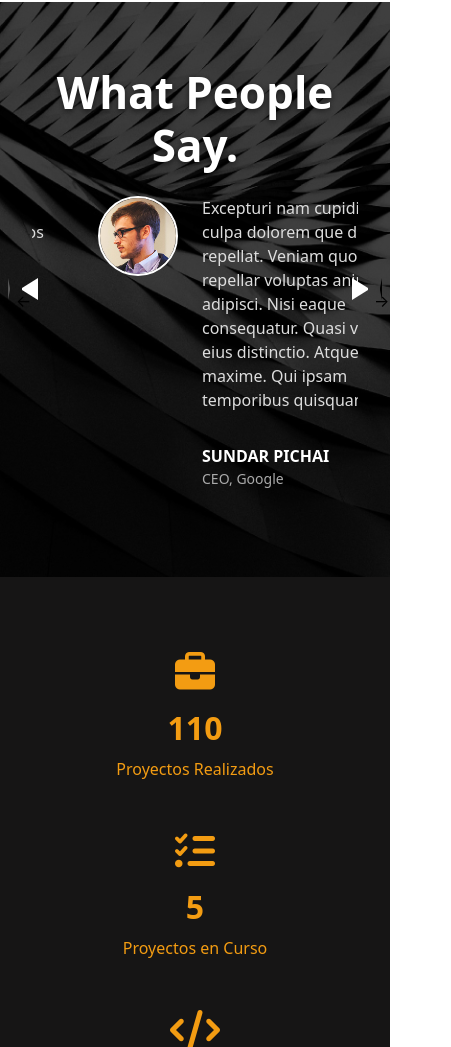
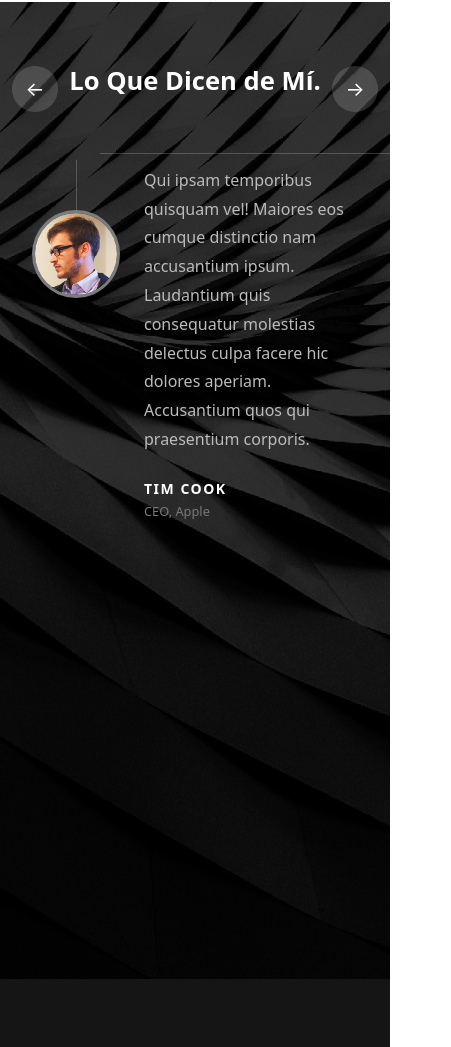
Before and after one commit to VmSoftwareSolution/LandingPage_Felipe_Agudelo, an Angular app: page / in a window 390 px wide. Shown: the part 10953-12000 px from the top of the page, 451 px wide, since content can reach past the window. Built offline with nearby package versions, Linux system fonts and the light colour scheme.

Commit message:
FIX(testimonial): Fix design

```diff
--- a/src/app/pages/landinpage/landinpage.ts
+++ b/src/app/pages/landinpage/landinpage.ts
@@ -10,7 +10,7 @@ import { Statistics } from '../statistics/statistics';
 
 @Component({
   selector: 'app-landinpage',
-  imports: [Home, Portfolio, Scroll, About , Contact, Footer, Testimonial, Statistics],
+  imports: [Home, Portfolio, Scroll, About , Contact, Testimonial, Statistics],
   templateUrl: './landinpage.html',
   styleUrl: './landinpage.css'
 })
--- a/src/app/pages/testimonial/testimonial.css
+++ b/src/app/pages/testimonial/testimonial.css
@@ -1,16 +1,38 @@
 .reference-section {
   background: url('/testimonial-bg.jpg') center/cover no-repeat;
   position: relative;
-  padding: 4rem 2rem;
-  overflow: hidden;
+  padding: 5rem 0 6rem;
   color: #fff;
 
   &::before {
     content: '';
     position: absolute;
     inset: 0;
-    background: rgba(0, 0, 0, 0.75);
+    background: rgba(0, 0, 0, 0.80);
     z-index: 1;
+  }
+
+  .nav-btn {
+    position: absolute;
+    top: 5rem;
+    z-index: 3;
+    width: 46px;
+    height: 46px;
+    border-radius: 50%;
+    background: rgba(255, 255, 255, 0.15);
+    border: none;
+    color: #fff;
+    font-size: 1.25rem;
+    cursor: pointer;
+    display: flex;
+    align-items: center;
+    justify-content: center;
+    transition: background 0.25s;
+    user-select: none;
+
+    &:hover { background: rgba(255, 255, 255, 0.30); }
+    &.nav-left  { left: 2.5rem; }
+    &.nav-right { right: 2.5rem; }
   }
 
   .section-title {
@@ -19,158 +41,135 @@
     text-align: center;
     font-size: 2.75rem;
     font-weight: 600;
-    margin-bottom: 1.5rem;
-    text-shadow: 0 2px 6px rgba(0, 0, 0, 0.6);
+    color: #fff;
+    margin: 0 0 3.5rem;
+    padding: 0 7rem;
   }
 
-  .carousel-wrapper {
+  .h-line-full {
     position: relative;
-    width: 100%;
-    max-width: 1200px;
+    z-index: 2;
+    width: 90%;
+    margin-left: 100px;
+    height: 1px;
+    background: rgba(255, 255, 255, 0.20);
+  }
+
+  .carousel-outer {
+    position: relative;
+    z-index: 2;
+    max-width: 1100px;
     margin: 0 auto;
     overflow: hidden;
-    z-index: 2;
   }
 
-  .carousel {
+  .carousel-track {
     display: flex;
-    flex-wrap: nowrap;
-    gap: 2rem;
-    transition: transform 0.3s ease;
-    will-change: transform;
+    overflow-x: scroll;
+    overflow-y: visible;
+    scroll-behavior: auto;
+    scrollbar-width: none;
+    -ms-overflow-style: none;
+    cursor: grab;
+
+
+    &.is-dragging { cursor: grabbing; }
   }
 
-  .reference-card {
+  .carousel-page {
+    display: flex;
+    flex-shrink: 0;
+    width: 100%;
+    align-items: flex-start;
+    padding: 0 2rem;
+    box-sizing: border-box;
+    gap: 2rem;
+  }
+
+  .testimonial-item {
     flex: 0 0 calc(50% - 1rem);
-    background: transparent;
-    padding: 0;
+    display: flex;
+    align-items: flex-start;
+    gap: 1.5rem;
+    user-select: none;
     min-width: 0;
   }
 
-  .reference-layout {
-    display: flex;
-    align-items: flex-start;
-
-    .author-img {
-      margin-right: 1.5rem;
-      position: relative;
+  .author-col {
     display: flex;
     flex-direction: column;
     align-items: center;
-
-      img {
-        width: 80px;
-        height: 80px;
-        border-radius: 50%;
-        border: 2px solid #fff;
-        object-fit: cover;
-        z-index: 1;
+    flex-shrink: 0;
   }
 
-      .vertical-line {
-        width: 2px;
+  .author-img {
+    pointer-events: none;
+    user-select: none;
+    width: 88px;
+    height: 88px;
+    border-radius: 50%;
+    border: 3px solid rgba(255, 255, 255, 0.45);
+    object-fit: cover;
+    display: block;
+    background: #111;
+  }
+
+  .v-line {
+    width: 1px;
     flex-grow: 1;
-        background: rgba(255, 255, 255, 0.3);
-        margin-top: -5px;
-      }
+    min-height: 50px;
+    background: rgba(255, 255, 255, 0.20);
+    margin-top: 6px;
   }
 
   .content {
+    flex: 1;
+    min-width: 0;
+    padding-top: 0.75rem;
+  }
+
   .quote {
     font-size: 1rem;
-        color: #ddd;
-        margin-bottom: 2rem;
+    line-height: 1.8;
+    color: #bbb;
+    margin: 0 0 1.5rem;
+    word-break: break-word;
+    overflow-wrap: break-word;
   }
 
-      .author-details {
   .author-name {
-          font-weight: bold;
+    font-size: 0.875rem;
+    font-weight: 700;
+    letter-spacing: 1.5px;
+    color: #fff;
     text-transform: uppercase;
-          font-size: 1rem;
   }
 
   .author-role {
-          font-size: 0.875rem;
-          color: #aaa;
-        }
-      }
-    }
-  }
-
-  .navigation-controls {
-    position: absolute;
-    top: 50%;
-    transform: translateY(-50%);
-    z-index: 3;
-
-    &.left {
-      left: 1.5rem;
-
-      .nav-button {
-        width: 0;
-        height: 0;
-        border-top: 12px solid transparent;
-        border-bottom: 12px solid transparent;
-        border-right: 18px solid #fff;
-        background: none;
-        border-radius: 0;
-        display: block;
-        cursor: pointer;
-
-        &:hover {
-          border-right-color: #d07900;
-          transform: scale(1.2);
-        }
-      }
-    }
-
-    &.right {
-      right: 1.5rem;
-
-      .nav-button {
-        width: 0;
-        height: 0;
-        border-top: 12px solid transparent;
-        border-bottom: 12px solid transparent;
-        border-left: 18px solid #fff;
-        background: none;
-        border-radius: 0;
-        display: block;
-        cursor: pointer;
-
-        &:hover {
-          border-left-color: #d07900;
-          transform: scale(1.2);
-        }
-      }
-    }
+    font-size: 0.8rem;
+    color: #777;
+    margin-top: 3px;
   }
 
   @media (max-width: 768px) {
-    .reference-card {
-      flex: 0 0 100%;
+    padding: 4rem 0 5rem;
+
+    .section-title {
+      font-size: 1.6rem;
+      padding: 0 4rem;
     }
 
-    .navigation-controls {
-      &.left {
-        left: 0.5rem;
+    .nav-btn {
+      top: 4rem;
+      &.nav-left  { left: 0.75rem; }
+      &.nav-right { right: 0.75rem; }
+    }
 
-        .nav-button {
-          border-top: 10px solid transparent;
-          border-bottom: 10px solid transparent;
-          border-right: 16px solid #fff;
+    .carousel-page {
+      flex-direction: column;
+      gap: 2.5rem;
+    }
+
+    .testimonial-item { flex: 0 0 100%; }
   }
 }
-
-      &.right {
-        right: 0.5rem;
-
-        .nav-button {
-          border-top: 10px solid transparent;
-          border-bottom: 10px solid transparent;
-          border-left: 16px solid #fff;
-        }
-      }
-    }
-  }
-}
--- a/src/app/pages/testimonial/testimonial.html
+++ b/src/app/pages/testimonial/testimonial.html
@@ -1,35 +1,50 @@
 <section class="reference-section" id="testimonios">
-  <h2 class="section-title">What People Say.</h2>
 
-  <div class="navigation-controls left">
-    <button class="nav-button" (click)="previousSlide()">←</button>
-  </div>
+  <button class="nav-btn nav-left" (click)="previousSlide()">&#8592;</button>
+  <button class="nav-btn nav-right" (click)="nextSlide()">&#8594;</button>
 
-  <div class="navigation-controls right">
-    <button class="nav-button" (click)="nextSlide()">→</button>
-  </div>
+  <h2 class="section-title">Lo Que Dicen de Mí.</h2>
 
-  <div class="carousel-wrapper" #carousel
-       (mousedown)="startDrag($event)"
-       (mouseup)="endDrag()"
-       (mouseleave)="endDrag()"
-       (mousemove)="onDrag($event)">
-    <div class="carousel" [style.cursor]="isDragging ? 'grabbing' : 'grab'">
-      <div class="reference-card" *ngFor="let reference of references">
-        <div class="reference-layout">
-          <div class="author-img">
-            <img [src]="reference.image" alt="{{reference.name}}" />
-            <div class="vertical-line"></div>
+  <div class="h-line-full"></div>
+
+  <div class="carousel-outer">
+    <div
+      class="carousel-track"
+      #track
+      [class.is-dragging]="isDragging"
+      (mousedown)="startDrag($event)"
+      (touchstart)="startTouchDrag($event)"
+      (touchmove)="onTouchDrag($event)"
+      (touchend)="endTouchDrag($event)"
+    >
+      <div class="carousel-page" *ngFor="let pair of pairs">
+
+        <div class="testimonial-item">
+          <div class="author-col">
+            <div class="v-line"></div>
+            <img [src]="pair.first.image" [alt]="pair.first.name" class="author-img" />
           </div>
           <div class="content">
-            <p class="quote">{{ reference.comment }}</p>
-            <div class="author-details">
-              <div class="author-name">{{ reference.name | uppercase }}</div>
-              <div class="author-role">{{ reference.role }}</div>
-            </div>
+            <p class="quote">{{ pair.first.comment }}</p>
+            <div class="author-name">{{ pair.first.name | uppercase }}</div>
+            <div class="author-role">{{ pair.first.role }}</div>
           </div>
         </div>
+
+        <div class="testimonial-item">
+          <div class="author-col">
+            <div class="v-line"></div>
+            <img [src]="pair.second.image" [alt]="pair.second.name" class="author-img" />
+          </div>
+          <div class="content">
+            <p class="quote">{{ pair.second.comment }}</p>
+            <div class="author-name">{{ pair.second.name | uppercase }}</div>
+            <div class="author-role">{{ pair.second.role }}</div>
+          </div>
+        </div>
+
       </div>
     </div>
   </div>
+
 </section>
--- a/src/app/pages/testimonial/testimonial.ts
+++ b/src/app/pages/testimonial/testimonial.ts
@@ -1,5 +1,7 @@
 import { CommonModule } from '@angular/common';
-import { Component, ElementRef, ViewChild, OnInit, OnDestroy } from '@angular/core';
+import {
+  Component, ElementRef, ViewChild, AfterViewInit, OnDestroy
+} from '@angular/core';
 
 @Component({
   selector: 'app-testimonial',
@@ -8,96 +10,206 @@ import { Component, ElementRef, ViewChild, OnInit, OnDestroy } from '@angular/co
   templateUrl: './testimonial.html',
   styleUrls: ['./testimonial.css']
 })
-export class Testimonial implements OnInit, OnDestroy {
-  @ViewChild('carousel') carouselRef!: ElementRef;
+export class Testimonial implements AfterViewInit, OnDestroy {
 
-  isDragging = false;
-  startX = 0;
-  scrollLeft = 0;
-  autoScrollInterval: any;
-  resumeTimeout: any;
+  @ViewChild('track') trackRef!: ElementRef<HTMLElement>;
+
+  currentIndex = 0;
+  isDragging   = false;
+
+  private dragStartX  = 0;
+  private scrollStart = 0;
+  private hasMoved    = false;
+  private isSnapping  = false;
+  private resizeObs!: ResizeObserver;
+
+  private boundMouseMove!: (e: MouseEvent) => void;
+  private boundMouseUp!:   (e: MouseEvent) => void;
 
   references = [
     {
       name: 'Tim Cook',
       role: 'CEO, Apple',
-      comment: 'Qui apam temporibus quisquam vel! Maiores eos cumque distinctio nam accusantium ipsum. Laudantium quis consequatur molestias dolentus culpa facere hic dolores aperiam. Accusantium quos qui praesentium corporis.',
+      comment: 'Qui ipsam temporibus quisquam vel! Maiores eos cumque distinctio nam accusantium ipsum. Laudantium quis consequatur molestias delectus culpa facere hic dolores aperiam. Accusantium quos qui praesentium corporis.',
       image: '/user-01.jpg'
     },
     {
       name: 'Sundar Pichai',
       role: 'CEO, Google',
-      comment: 'Excepturi nam cupiditate culpa dolorem que dolentis repellat. Veniam quos repellar voluptas animi adipisci. Nisi eaque consequatur. Quasi voluptas eius distinctio. Atque eos maxime. Qui ipsam temporibus quisquam vel.',
-      image: '/user-01.jpg'
+      comment: 'Excepturi nam cupiditate culpa doloremque deleniti repellat. Veniam quos repellat voluptas animi adipisci. Nisi eaque consequatur. Quasi voluptas eius distinctio. Atque eos maxime. Qui ipsam temporibus quisquam vel.',
+      image: '/user-02.jpg'
     },
     {
       name: 'Elon Musk',
       role: 'CEO, Tesla & SpaceX',
-      comment: 'Outstanding work ethic and innovative thinking. The level of dedication and creativity shown is truly remarkable. Highly recommend for any challenging project.',
+      comment: 'Outstanding work ethic and innovative thinking. The level of dedication and creativity shown is truly remarkable. Highly recommend for any challenging project that requires vision.',
       image: '/user-01.jpg'
     },
     {
       name: 'Satya Nadella',
       role: 'CEO, Microsoft',
-      comment: 'Exceptional leadership and technical expertise. The ability to transform complex problems into elegant solutions is impressive. A true professional in every sense.',
+      comment: 'Repellat dignissimos libero. Qui sed at corrupti expedita voluptas odit. Nihil ea quia nesciunt. Ducimus aut sed ipsam. Autem eaque officia cum exercitationem sunt voluptatum accusamus.',
       image: '/user-02.jpg'
     }
   ];
 
-  ngOnInit() {
-    this.startAutoScroll();
+  get pairs(): { first: any, second: any }[] {
+    const result = [];
+    for (let i = 0; i < this.references.length; i += 2) {
+      result.push({
+        first:  this.references[i],
+        second: this.references[i + 1] ?? this.references[0]
+      });
+    }
+    return result;
+  }
+
+  get activePairIndex(): number {
+    return Math.floor(this.currentIndex / 2);
+  }
+
+
+  ngAfterViewInit() {
+    this.boundMouseMove = (e) => this.onDrag(e);
+    this.boundMouseUp   = (e) => this.endDrag(e);
+
+    this.scrollToPair(this.activePairIndex, false);
+
+    this.resizeObs = new ResizeObserver(() => {
+      this.scrollToPair(this.activePairIndex, false);
+    });
+    this.resizeObs.observe(this.trackRef.nativeElement);
   }
 
   ngOnDestroy() {
-    clearInterval(this.autoScrollInterval);
-    clearTimeout(this.resumeTimeout);
+    this.removeDocumentListeners();
+    this.resizeObs?.disconnect();
   }
 
-  startAutoScroll() {
-    this.autoScrollInterval = setInterval(() => this.nextSlide(false), 4000);
+
+  private getTrack(): HTMLElement {
+    return this.trackRef.nativeElement;
   }
 
-  stopAutoScroll() {
-    clearInterval(this.autoScrollInterval);
+  private getPageWidth(): number {
+    return this.getTrack().parentElement?.offsetWidth ?? 0;
   }
 
-  pauseAutoScrollFor(seconds: number) {
-    this.stopAutoScroll();
-    clearTimeout(this.resumeTimeout);
-    this.resumeTimeout = setTimeout(() => this.startAutoScroll(), seconds * 1000);
+  private scrollToPair(pairIndex: number, smooth: boolean) {
+    const track  = this.getTrack();
+    const pageW  = this.getPageWidth();
+    const target = pairIndex * pageW;
+
+    if (smooth) {
+      track.scrollTo({ left: target, behavior: 'smooth' });
+    } else {
+      track.scrollLeft = target;
+    }
   }
 
-  startDrag(event: MouseEvent) {
-    this.isDragging = true;
-    this.startX = event.pageX - this.carouselRef.nativeElement.offsetLeft;
-    this.scrollLeft = this.carouselRef.nativeElement.scrollLeft;
-    this.stopAutoScroll();
+
+  nextSlide() {
+    if (this.isSnapping) return;
+    this.isSnapping = true;
+
+    const nextPair = (this.activePairIndex + 1) % this.pairs.length;
+    this.currentIndex = nextPair * 2;
+    this.scrollToPair(nextPair, true);
+
+    setTimeout(() => { this.isSnapping = false; }, 600);
   }
 
-  endDrag() {
-    this.isDragging = false;
-    this.startAutoScroll();
+  previousSlide() {
+    if (this.isSnapping) return;
+    this.isSnapping = true;
+
+    const prevPair = (this.activePairIndex - 1 + this.pairs.length) % this.pairs.length;
+    this.currentIndex = prevPair * 2;
+    this.scrollToPair(prevPair, true);
+
+    setTimeout(() => { this.isSnapping = false; }, 600);
   }
 
-  onDrag(event: MouseEvent) {
-    if (!this.isDragging) return;
+
+  startDrag(event: MouseEvent) {
+    if (this.isSnapping) return;
+    this.isDragging  = true;
+    this.hasMoved    = false;
+    this.dragStartX  = event.clientX;
+    this.scrollStart = this.getTrack().scrollLeft;
     event.preventDefault();
-    const x = event.pageX - this.carouselRef.nativeElement.offsetLeft;
-    const walk = (x - this.startX) * 1.5;
-    this.carouselRef.nativeElement.scrollLeft = this.scrollLeft - walk;
+
+    document.addEventListener('mousemove', this.boundMouseMove);
+    document.addEventListener('mouseup',   this.boundMouseUp);
   }
 
-  previousSlide(pause: boolean = true) {
-    const carousel = this.carouselRef.nativeElement;
-    const cardWidth = carousel.querySelector('.reference-card')?.offsetWidth || 0;
-    carousel.scrollBy({ left: -(cardWidth + 32), behavior: 'smooth' });
-    if (pause) this.pauseAutoScrollFor(5);
+  private onDrag(event: MouseEvent) {
+    if (!this.isDragging) return;
+    const delta = this.dragStartX - event.clientX;
+    if (Math.abs(delta) > 5) this.hasMoved = true;
+    if (!this.hasMoved) return;
+
+    this.getTrack().scrollLeft = this.scrollStart + delta;
   }
 
-  nextSlide(pause: boolean = true) {
-    const carousel = this.carouselRef.nativeElement;
-    const cardWidth = carousel.querySelector('.reference-card')?.offsetWidth || 0;
-    carousel.scrollBy({ left: cardWidth + 32, behavior: 'smooth' });
-    if (pause) this.pauseAutoScrollFor(5);
+  private endDrag(event: MouseEvent) {
+    if (!this.isDragging) return;
+    this.isDragging = false;
+    this.removeDocumentListeners();
+
+    if (!this.hasMoved) return;
+    const delta     = this.dragStartX - event.clientX;
+    const threshold = this.getPageWidth() * 0.2;
+
+    if (delta > threshold) {
+      this.nextSlide();
+    } else if (delta < -threshold) {
+      this.previousSlide();
+    } else {
+      this.isSnapping = true;
+      this.scrollToPair(this.activePairIndex, true);
+      setTimeout(() => { this.isSnapping = false; }, 600);
+    }
+  }
+
+  private removeDocumentListeners() {
+    document.removeEventListener('mousemove', this.boundMouseMove);
+    document.removeEventListener('mouseup',   this.boundMouseUp);
+  }
+
+
+  startTouchDrag(event: TouchEvent) {
+    if (this.isSnapping) return;
+    this.isDragging  = true;
+    this.hasMoved    = false;
+    this.dragStartX  = event.touches[0].clientX;
+    this.scrollStart = this.getTrack().scrollLeft;
+  }
+
+  onTouchDrag(event: TouchEvent) {
+    if (!this.isDragging) return;
+    const delta = this.dragStartX - event.touches[0].clientX;
+    if (Math.abs(delta) > 5) this.hasMoved = true;
+    if (!this.hasMoved) return;
+    this.getTrack().scrollLeft = this.scrollStart + delta;
+  }
+
+  endTouchDrag(event: TouchEvent) {
+    if (!this.isDragging) return;
+    this.isDragging = false;
+    if (!this.hasMoved) return;
+
+    const delta     = this.dragStartX - event.changedTouches[0].clientX;
+    const threshold = this.getPageWidth() * 0.2;
+
+    if (delta > threshold) {
+      this.nextSlide();
+    } else if (delta < -threshold) {
+      this.previousSlide();
+    } else {
+      this.isSnapping = true;
+      this.scrollToPair(this.activePairIndex, true);
+      setTimeout(() => { this.isSnapping = false; }, 600);
+    }
   }
 }
```
Lines whose indentation alone changed are shown as unchanged.
